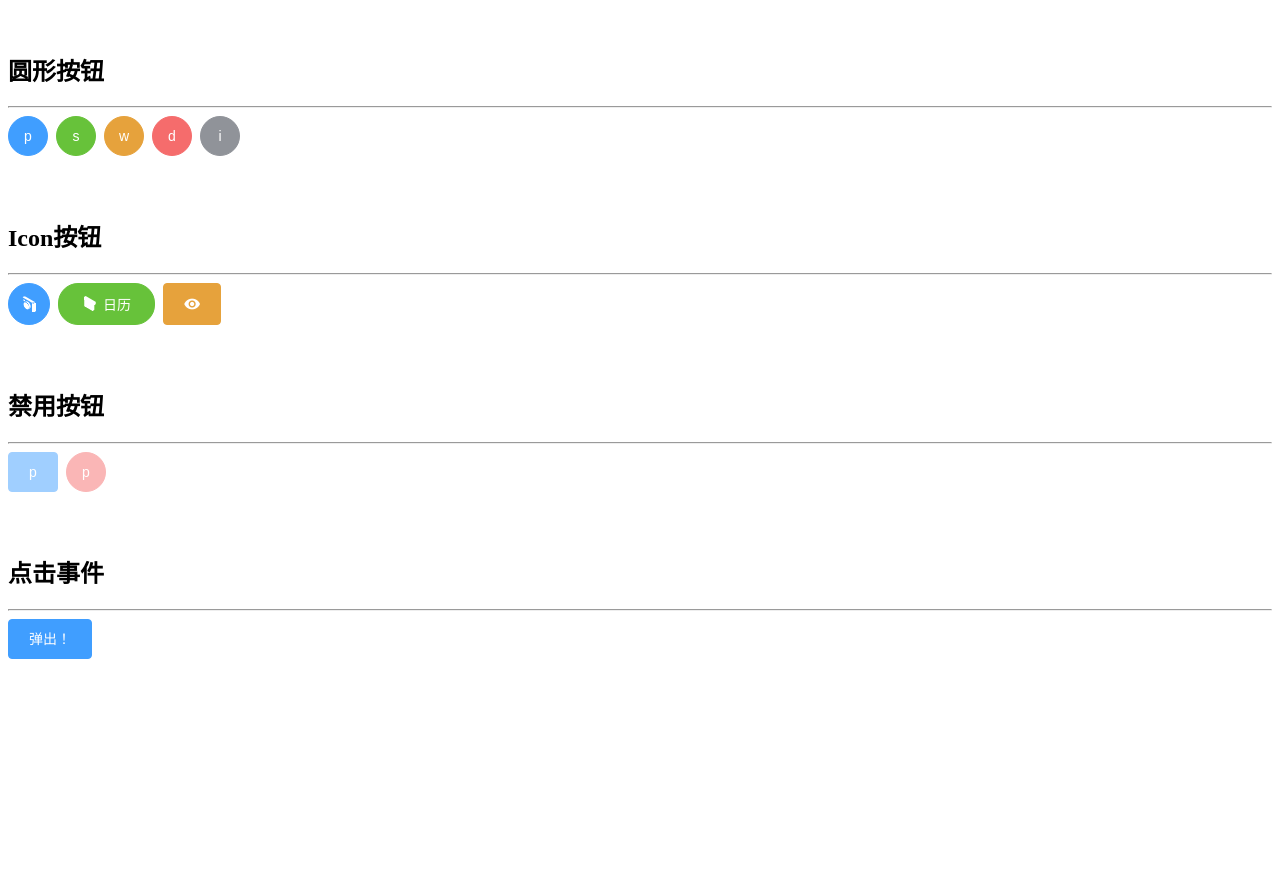
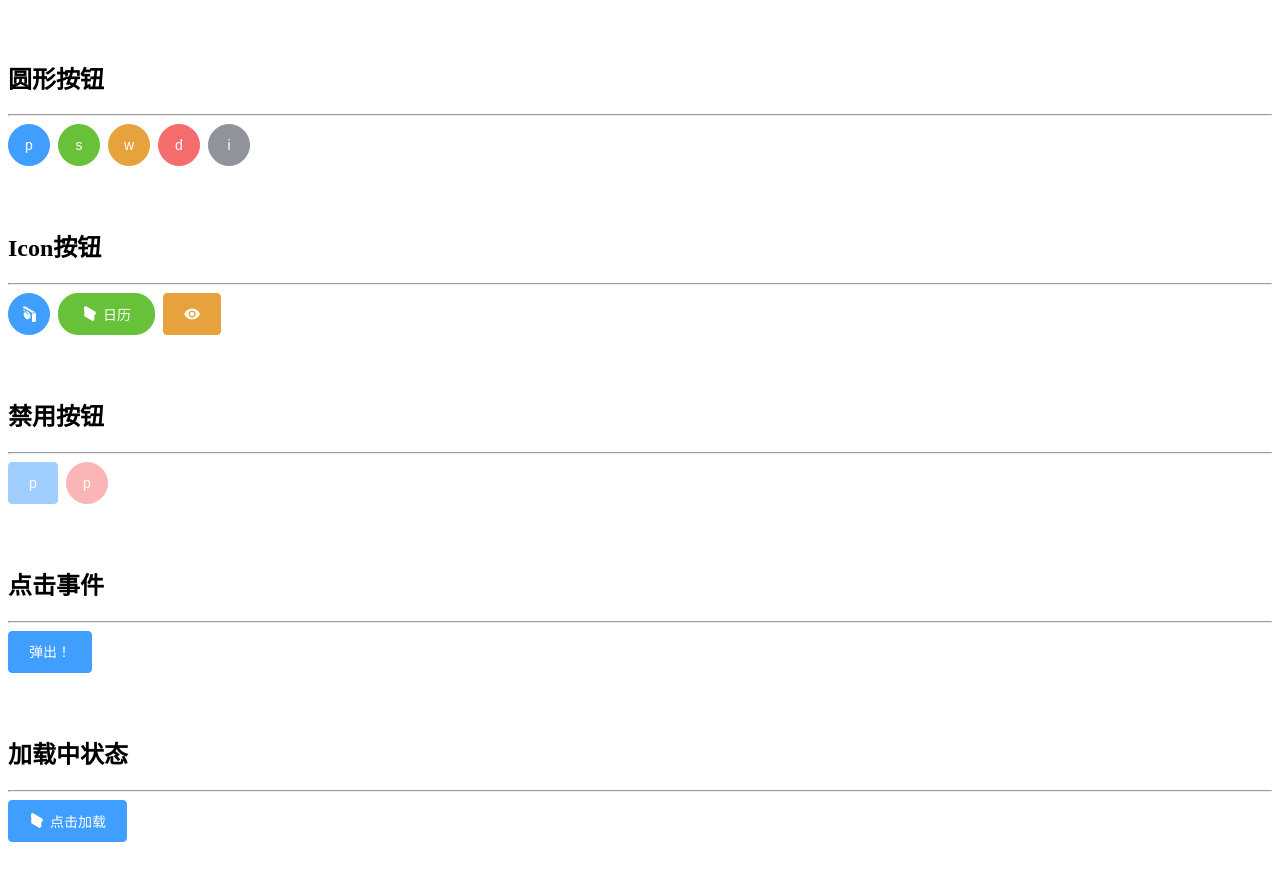
Before and after one commit to guapi233/antDesign-fake, a Vue app: page /button in a window 1280 px wide. Shown: the part 636-1516 px from the top of the page. Before the commit the page ends 1357 px from the top, so only its background shows below. Built offline with nearby package versions, Linux system fonts and the light colour scheme.

Commit message:
updated:Button组件加载状态支持

```diff
--- a/components/Button.vue
+++ b/components/Button.vue
@@ -10,7 +10,12 @@
     :disabled="disabled"
     @click="handleClick"
   >
-    <i v-if="icon" :class="`icon-${ icon }`"></i>
+    <!-- 加载图标 -->
+    <div v-if="loading" class="icon- loading-circle">
+      <i class="icon-loading"></i>
+    </div>
+
+    <i v-if="icon && !loading" :class="`icon-${ icon }`"></i>
 
     <span v-if="$slots.default">
       <slot></slot>
@@ -52,6 +57,11 @@ export default {
       type: Boolean,
       default: false,
     },
+    // 按钮加载状态
+    loading: {
+      type: Boolean,
+      default: false,
+    },
   },
   methods: {
     // 点击事件中转
@@ -65,7 +75,8 @@ export default {
 <style lang="scss" scoped>
 /* 基础样式 */
 .c-button {
-  min-width: 40px;
+  min-width: 42px;
+  min-height: 42px;
   display: inline-block;
   line-height: 1;
   white-space: nowrap;
@@ -351,4 +362,20 @@ export default {
   background-color: #fef0f0;
   border-color: #fde2e2;
 }
+
+// 旋转动画
+@keyframes loadingCircle {
+  0% {
+    transform: rotate(0deg);
+  }
+
+  100% {
+    transform: rotate(360deg);
+  }
+}
+
+.loading-circle {
+  display: inline-block;
+  animation: loadingCircle 1s linear infinite;
+}
 </style>
--- a/examples/test/Button.vue
+++ b/examples/test/Button.vue
@@ -50,11 +50,20 @@
     <blockarea title="点击事件">
       <c-button type="primary" @click="burst">弹出！</c-button>
     </blockarea>
+
+    <blockarea title="加载中状态">
+      <c-button type="primary" @click="loading=!loading" :loading="loading" icon="calendar">点击加载</c-button>
+    </blockarea>
   </div>
 </template>
 
 <script>
 export default {
+  data() {
+    return {
+      loading: false,
+    };
+  },
   methods: {
     burst() {
       alert("hello");
```
Also changed, not shown: 1 other file (tests, documents, lock files or other folders).
